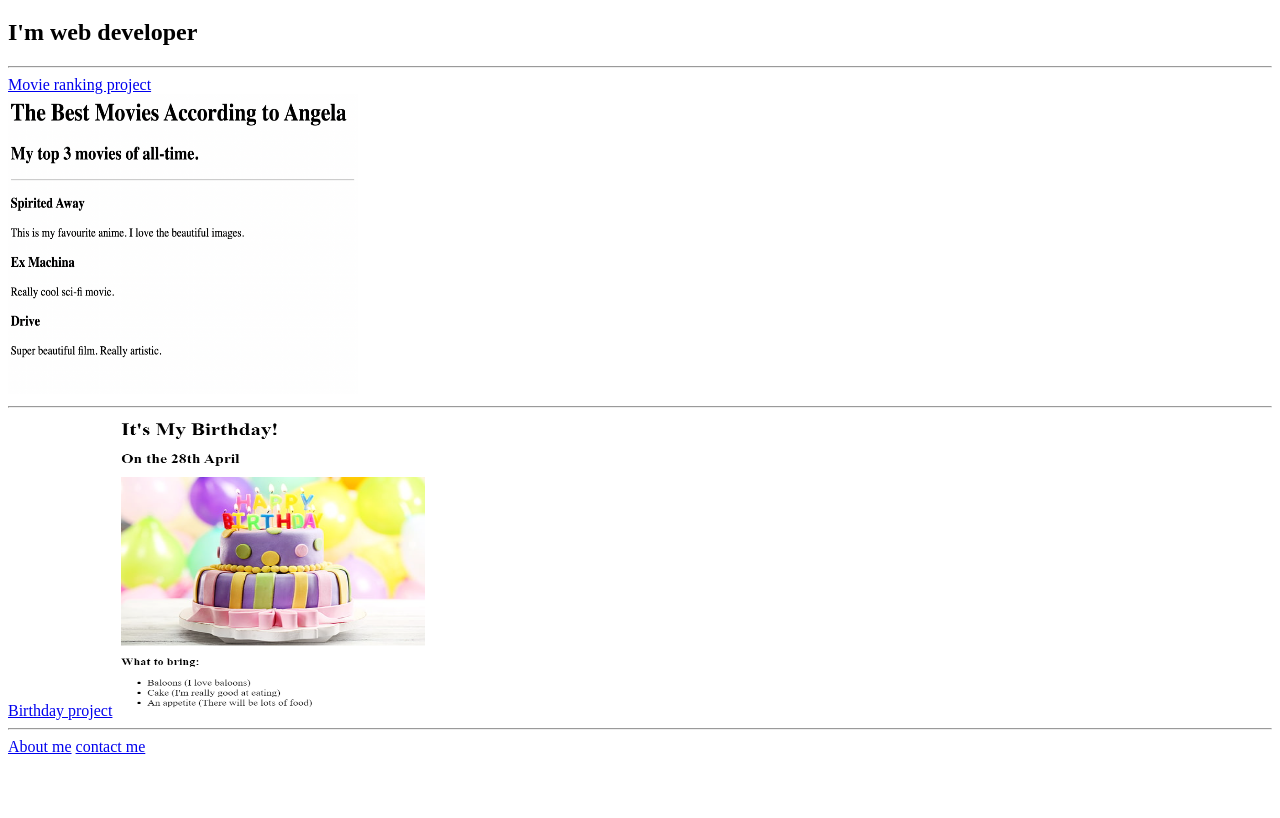
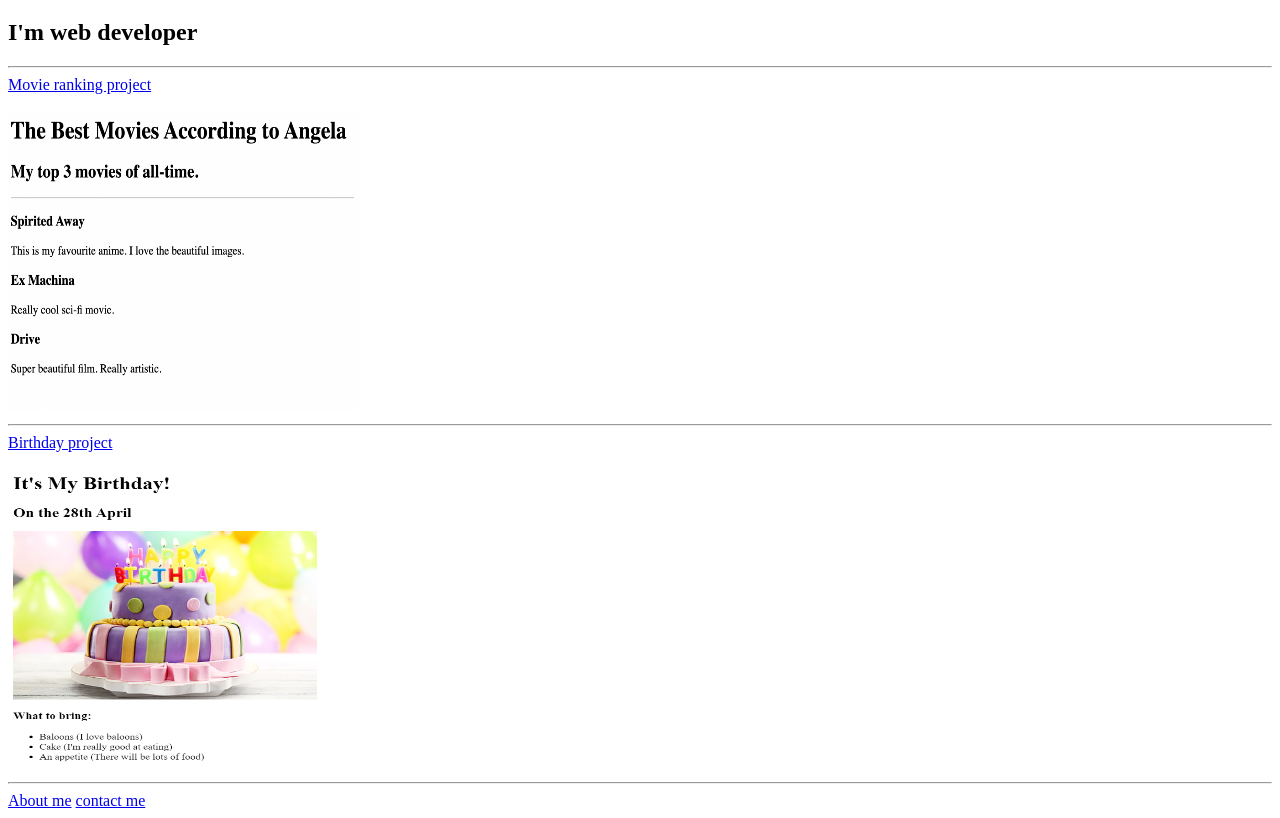
Before and after one commit to yashpatil4904/html-pottfolio, a plain HTML site: page index.html in a window 1280 px wide. Shown: the part 61-879 px from the top of the page. Before the commit the page ends 825 px from the top, so only its background shows below. Drawn offline with Linux system fonts and the light colour scheme.

Commit message:
Update index.html

```diff
--- a/index.html
+++ b/index.html
@@ -10,9 +10,9 @@
     <h1>yash patil portfolilo</h1>
     <h2>I'm web developer</h2><hr>
 
-    <a href="./public/movie-ranking.html">Movie ranking project</a><br>
+    <a href="./public/movie-ranking.html">Movie ranking project</a><br><br>
     <img src="./assets/images/movie-ranking.png" height="300" width="350" alt="movie project"><hr>
-    <a href="../4.3 HTML Porfolio Project/public/birthday-invite.html">Birthday project</a>
+    <a href="../4.3 HTML Porfolio Project/public/birthday-invite.html">Birthday project</a><br><br>
     <img src="./assets/images/birthday.png" height="300" width="350" alt="birthday"><hr>
     <a href="../4.3 HTML Porfolio Project/public/about.html">About me</a>
     <a href="../4.3 HTML Porfolio Project/public/contact.html">contact me</a>
```
